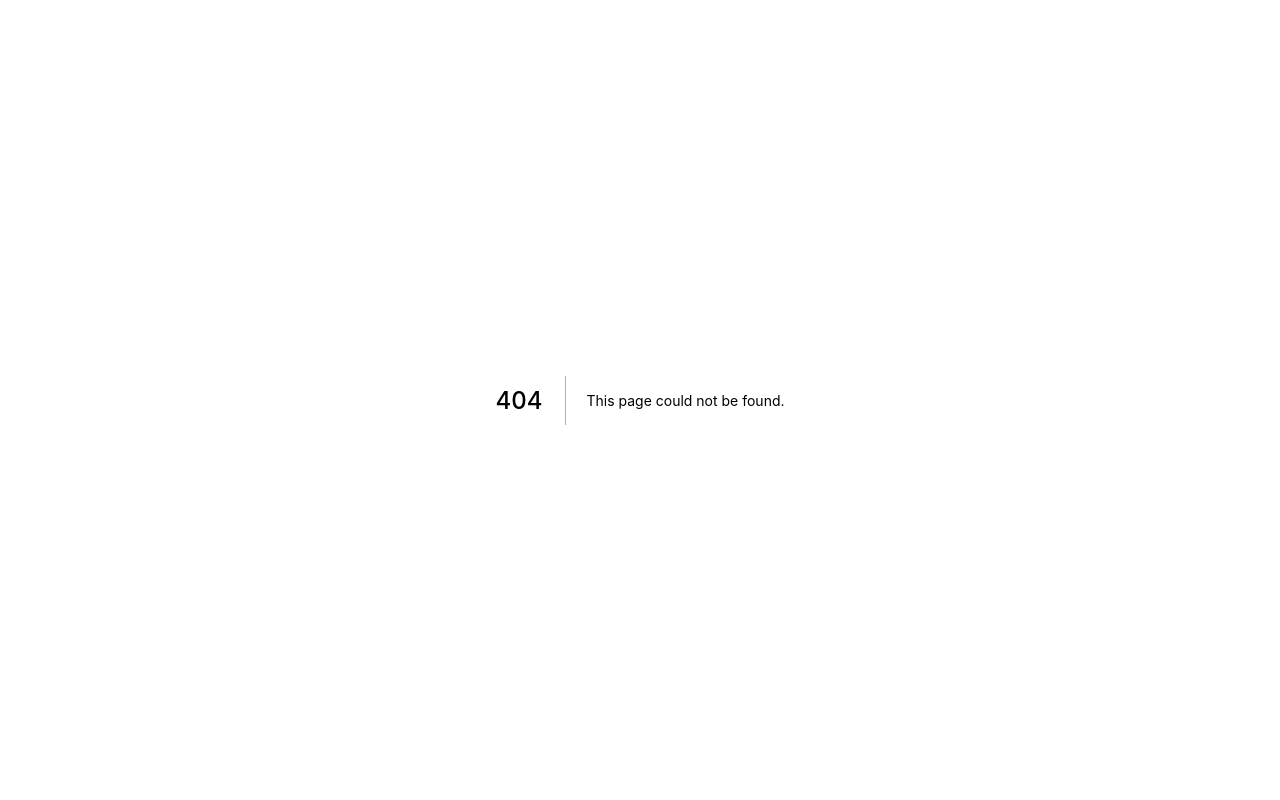
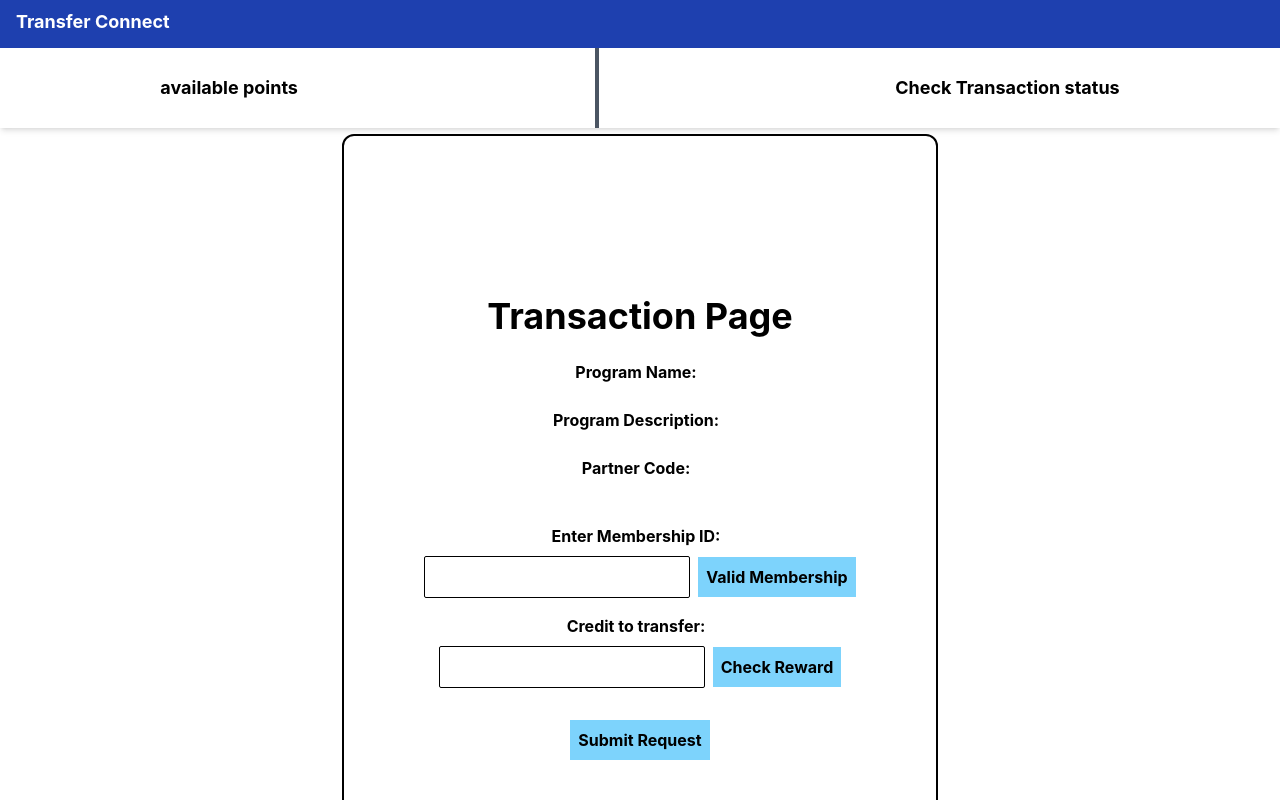
Before and after one commit to Stygian84/LoyaltyApp, a Next.js app in the folder app-ui/: page /transaction/1 in a window 1280 px wide. Before the commit this address had no page. Shown: the top 800 px of the page. Built offline with nearby package versions, Linux system fonts and the light colour scheme; no server answers.

Commit message:
integration and formatting

```diff
--- /dev/null
+++ b/app-ui/components/Nav.js
@@ -0,0 +1,41 @@
+import Link from "next/link";
+import axios from "axios";
+import { useSession } from "next-auth/react";
+import { useState, useEffect } from "react";
+export default function Nav() {
+  const [user, setUser] = useState({});
+
+  const { data: session } = useSession();
+  const getUser = async () => {
+    try {
+      if (session) {
+        const response = await axios.get(
+          `/getUserbyEmail/${session.user.email}`
+        );
+        setUser(response.data[0]);
+      }
+    } catch (error) {
+      console.log(error);
+      // console.log("err", error.response.data.error);
+    }
+  };
+  useEffect(() => {
+    getUser();
+  }, [session]);
+  return (
+    <nav className="flex h-20 items-centre px-3 justify-around shadow-md bg-white">
+      <div className=" text-lg font-bold text-black flex justify-center items-center">
+        {user?.credit_balance} available points
+      </div>
+
+      <div className=" w-1 h-20 bg-gray-600"> </div>
+      <div className="flex justify-center items-center">
+        <Link href="/status" className="  px-4  h-20">
+          <p className="text-lg font-bold cursor-pointer">
+            Check Transaction status
+          </p>
+        </Link>
+      </div>
+    </nav>
+  );
+}
--- a/app-ui/components/labelContent.js
+++ b/app-ui/components/labelContent.js
@@ -1,9 +1,9 @@
 const LabelContent = ({ title, children }) => {
   return (
-    <div className="flex flex-col justify-center items-center">
+    <div className="mb-4 flex flex-col justify-center items-center">
       {/* vertical align p tag  */}
 
-      <label className="mr-2 font-bold ">{title}:</label>
+      <label className="mr-2 mb-2 font-bold ">{title}:</label>
       {children}
     </div>
   );
--- a/app-ui/components/layout.js
+++ b/app-ui/components/layout.js
@@ -10,7 +10,7 @@ export default function Layout({ title, children }) {
   return (
     <>
       <Head>
-        <title>{title ? title + '-amazons' : "esc"}</title>
+        <title>{title + "-ESC"}</title>
         <meta name="description" content="ecommerce website" />
         <link rel="icon" href="/favicon.ico" />
       </Head>
@@ -18,16 +18,16 @@ export default function Layout({ title, children }) {
       <div className="flex min-h-screen flex-col justify-between">
         <header>
           <nav className="flex h-12 items-centre px-4 py-2 justify-between shadow-md bg-blue-800">
-            <Link href="/">
-
-              <a className="text-lg font-bold text-white">Transfer Rewards </a>
+            <Link href="/homepage">
+              <a className="text-lg font-bold text-white">Transfer Connect </a>
             </Link>
-
           </nav>
         </header>
 
-        <main className='my-auto  mt-0 '>{children}</main>
-        <footer className='flex  h-10 justify-center items-center shadow-inner'>Copyright © 2022 </footer>
+        <main className="my-auto  mt-0 ">{children}</main>
+        <footer className="flex  h-10 justify-center items-center shadow-inner">
+          Copyright © 2022{" "}
+        </footer>
       </div>
     </>
   );
--- a/app-ui/components/program.js
+++ b/app-ui/components/program.js
@@ -31,7 +31,7 @@ const Program = ({ program }) => {
                 <LabelContent title="Estimated Transfer Time">
                     <p className="">Up to {program.processing_time}</p>
                 </LabelContent>
-                <Link href={`/${program.id}`}>
+                <Link href={`/transaction/${program.id}`}>
                     <button className="mt-4 text-lg cursor-pointer bg-blue-300 rounded drop-shadow-sm px-4 ">
                         <p>Transfer credits</p>
                     </button>
--- a/app-ui/package.json
+++ b/app-ui/package.json
@@ -19,11 +19,11 @@
     "react-toastify": "^9.0.7"
   },
   "devDependencies": {
-    "autoprefixer": "^10.4.7",
+    "autoprefixer": "^10.4.8",
     "cypress": "^10.3.1",
     "eslint": "8.18.0",
     "eslint-config-next": "12.2.0",
     "postcss": "^8.4.14",
-    "tailwindcss": "^3.1.6"
+    "tailwindcss": "^3.1.7"
   }
 }
--- a/app-ui/pages/_app.js
+++ b/app-ui/pages/_app.js
@@ -1,13 +1,18 @@
-import { useState } from 'react'
-import '../styles/globals.css'
-import { SessionProvider } from "next-auth/react"
+import { useState } from "react";
+import "../styles/globals.css";
+import { SessionProvider } from "next-auth/react";
+import axios from "axios";
 
+function MyApp({ Component, pageProps: { session, ...pageProps } }) {
+  axios.defaults.baseURL = "http://localhost:8080";
 
-function MyApp({ Component, pageProps:{session, ...pageProps} }) {
+  const [user, setUser] = useState(null);
 
-  const [user, setUser]=useState(null)
-
-  return <SessionProvider session={session}><Component {...pageProps} user={user} setUser={setUser}/></SessionProvider>
+  return (
+    <SessionProvider session={session}>
+      <Component {...pageProps} user={user} setUser={setUser} />
+    </SessionProvider>
+  );
 }
 
-export default MyApp
+export default MyApp;
--- /dev/null
+++ b/app-ui/pages/homepage.js
@@ -0,0 +1,37 @@
+import Program from "../components/program";
+import Layout from "../components/layout";
+import Nav from "../components/Nav";
+const axios = require("axios").default;
+import { useEffect, useState } from "react";
+import { useRouter } from "next/router";
+
+export default function Home() {
+  const [prog, setProg] = useState([]);
+  const router = useRouter();
+
+  //runs the function once when the page is loaded
+
+  const displayProgram = async () => {
+    const response1 = await axios.get("/loyalty");
+    setProg(response1.data);
+  };
+
+  useEffect(() => {
+    if (router.isReady) {
+      displayProgram();
+    }
+  }, [router.isReady]);
+
+  return (
+    <Layout title={`Home Page `}>
+      <Nav />
+      <h1 className="px-4 h-12 text-lg font-bold mt-10">Offers</h1>
+      <div className="grid grid-cols-1 gap-6 md:grid-cols-2 lg:grid-cols-3 px-4">
+        {prog.map((program) => (
+          <Program program={program} key={program.id}></Program>
+        ))}
+      </div>
+      <hr className="w-full my-5"></hr>
+    </Layout>
+  );
+}
--- a/app-ui/pages/homepage/[currUser].js
+++ /dev/null
@@ -1,76 +0,0 @@
-import Program from "../../components/program";
-import Layout from "../../components/layout";
-
-import Link from "next/dist/client/link";
-const axios = require("axios").default;
-import { useEffect, useState } from "react";
-import { useSession } from "next-auth/react";
-import { useRouter } from "next/router";
-
-export default function Home() {
-  const { data: session } = useSession();
-
-  const [prog, setProg] = useState([]);
-  const [user, setUser] = useState({});
-  const router = useRouter();
-  const { query } = useRouter();
-  const { currUser } = query;
-
-  axios.defaults.baseURL = "http://localhost:8080";
-
-  //runs the function once when the page is loaded
-  const getUser = async () => {
-    try {
-      const response = await axios.get(`/getUserbyUsername/${currUser}`);
-      setUser(response.data);
-    } catch (error) {
-      console.log("err", error.response.data.error);
-    }
-  };
-
-  const displayProgram = async () => {
-    //router.push('/validate')
-    // const response = await axios.post('/loyalty',data={
-    //     "programId":6,
-    //     "stringToTest":"1005610"
-    // })
-
-    const response1 = await axios.get("/loyalty");
-    setProg(response1.data);
-    console.log(response1.data);
-  };
-
-  useEffect(() => {
-    if (router.isReady) {
-      getUser();
-
-      displayProgram();
-    }
-  }, [router.isReady]);
-
-  return (
-    <Layout>
-      <header>
-        <nav className="flex h-20 items-centre px-3 justify-between shadow-md bg-white">
-          <Link href="/">
-            <a className=" text-lg font-bold text-black ml-10 mt-5">
-              {user.credit_balance} available points
-            </a>
-          </Link>
-
-          <div className="absolute ml-300   w-1 h-20 bg-gray-600"></div>
-          <button className="absolute ml-300  px-4  h-20">
-            Check Transaction status{" "}
-          </button>
-        </nav>
-      </header>
-      <h1 className="px-4 h-12 text-lg font-bold">Offers</h1>
-      <div className="grid grid-cols-1 gap-6 md:grid-cols-3 lg:grid-cols px-4">
-        {prog.map((program) => (
-          <Program program={program} key={program.id}></Program>
-        ))}
-      </div>
-      <hr className="w-full my-5"></hr>
-    </Layout>
-  );
-}
--- a/app-ui/pages/index.js
+++ b/app-ui/pages/index.js
@@ -1,13 +1,12 @@
-import React, { useEffect, useState } from 'react';
-import { signIn, useSession, signOut } from 'next-auth/react';
-import { useForm } from 'react-hook-form';
-import Layout from '../components/layout';
+import React, { useEffect, useState } from "react";
+import { signIn, useSession, signOut } from "next-auth/react";
+import { useForm } from "react-hook-form";
+import Layout from "../components/layout";
 
-import { toast } from 'react-toastify';
-import { useRouter } from 'next/router';
+import { toast } from "react-toastify";
+import { useRouter } from "next/router";
 
 export default function LoginScreen() {
-
   const { data: session } = useSession();
 
   const router = useRouter();
@@ -15,40 +14,31 @@ export default function LoginScreen() {
   const [username, setUsername] = useState();
   const [password, setPassword] = useState();
 
-  const {
-    handleSubmit,
-
-  } = useForm();
+  const { handleSubmit } = useForm();
 
   useEffect(() => {
     // if (session?.user) {
     //   router.push(redirect || '/');
     //   console.log(session)
     // }
-    console.log(session)
-
+    console.log(session);
   }, [router, session, redirect]);
 
   const submitHandler = async () => {
     try {
-      console.log(username)
-      const result = await signIn('credentials', {
+      console.log(username);
+      const result = await signIn("credentials", {
         redirect: false,
         username,
         password,
       });
 
-      console.log('result: ' + result.error)
-
       if (result == null) {
         toast.error("result.error");
-      }
-      else if (result.error) {
+      } else if (result.error) {
         toast.error(result.error);
-      }
-
-      else {
-        router.push('/homepage/' + username);
+      } else {
+        router.push("/homepage/" + username);
       }
     } catch (err) {
       toast.error(err);
@@ -56,52 +46,50 @@ export default function LoginScreen() {
   };
 
   if (session) {
-
-
     return (
       <>
         Signed in as {session.user.name} <br />
         <button onClick={() => signOut()}>Sign out</button>
       </>
-    )
-
-
-
-  }
-
-  else {
+    );
+  } else {
     return (
-      <Layout title='login'>
-        <form className='mx-auto max-w-screen-md' onSubmit={handleSubmit(submitHandler)}>
-          <h1 className='mb-4 text-xl'>Login</h1>
-          <div className='mb-4'>
-            <label htmlFor='username'>Username</label>
+      <Layout title="Login">
+        <form
+          className="m-auto h-full max-w-screen-md"
+          onSubmit={handleSubmit(submitHandler)}
+        >
+          <h1 className="mb-4 text-xl">Login</h1>
+          <div className="mb-4">
+            <label htmlFor="username">Username</label>
             <input
-              className='w-full' id='username' autoFocus onChange={(e) => {
+              className="w-full"
+              id="username"
+              autoFocus
+              onChange={(e) => {
                 setUsername(e.target.value);
-              }}>
-
-            </input>
-
-
+              }}
+            ></input>
           </div>
-          <div className='mb-4'>
-            <label htmlFor='password'>Password</label>
-            <input type='password'
-
-              className='w-full' id='password' autoFocus onChange={(e) => {
+          <div className="mb-4">
+            <label htmlFor="password">Password</label>
+            <input
+              type="password"
+              className="w-full"
+              id="password"
+              autoFocus
+              onChange={(e) => {
                 setPassword(e.target.value);
-              }}></input>
-
-
+              }}
+            ></input>
           </div>
-          <div className='mb-4'>
-            <button className='primary-button'>Login</button>
+          <div className="flex justify-center mb-4">
+            <button className="font-bold w-auto rounded-xl h-auto bg-sky-300 py-2 px-6 mt-4">
+              Login
+            </button>
           </div>
-
         </form>
       </Layout>
-    )
+    );
   }
-
 }
--- /dev/null
+++ b/app-ui/pages/status.js
@@ -0,0 +1,51 @@
+import axios from "axios";
+import { useState, useEffect } from "react";
+import Layout from "../components/layout";
+import Status from "../components/status";
+import { useSession } from "next-auth/react";
+
+export default function TransactionStatus() {
+    const [statuses, setStatuses] = useState([]);
+    const [user, setUser] = useState({});
+
+    const { data: session } = useSession();
+    const getUser = async () => {
+        try {
+            if (session) {
+                const response = await axios.get(
+                    `/getUserbyEmail/${session.user.email}`
+                );
+                const response1 = await axios.get(
+                    `/transaction_status/${response.data[0].id}`
+                );
+                setStatuses(response1.data);
+            }
+        } catch (error) {
+            console.log(error);
+            // console.log("err", error.response.data.error);
+        }
+    };
+    useEffect(() => {
+        getUser();
+    }, [session]);
+
+    return (
+        <Layout title={"Transaction Status"}>
+            <header>
+                <div>
+                    <p className="text-lg font-bold text-black ml-10 mt-5">
+                        Transaction Status
+                    </p>
+                </div>
+            </header>
+            <div className="grid-cols-1 gap-3 md:grid-cols-4 lg:grid-cols">
+                {statuses.map((status) => (
+                    <Status
+                        status={status}
+                        key={status.credit_request_id}
+                    ></Status>
+                ))}
+            </div>
+        </Layout>
+    );
+}
--- a/app-ui/pages/[pid].js
+++ b/app-ui/pages/transaction/[pid].js
@@ -1,22 +1,11 @@
 import axios from "axios";
 import { useSession } from "next-auth/react";
 import { useRouter } from "next/router";
-import Layout from "../components/layout";
-import LabelContent from "../components/labelContent";
+import Layout from "../../components/layout";
+import LabelContent from "../../components/labelContent";
+import Nav from "../../components/Nav";
 import { useEffect, useState } from "react";
 
-// export async function getStaticProps(context) {
-//   const programid = context.params.pid;
-//   try {
-//     const response = await axios.get(`/loyalty${programid}`);
-//   } catch (error) {
-//     console.log("Error", error);
-//   }
-//
-//   return {
-//     props: {},
-//   };
-// }
 axios.defaults.baseURL = "http://localhost:8080";
 
 const ProgramSection = ({ program }) => {
@@ -53,6 +42,7 @@ const Transaction = () => {
   const [creditToUse, setCreditToUse] = useState(0);
   const [rewardExpected, setRewardExpected] = useState(0);
   const [membershipID, setMembershipID] = useState(0);
+  const [membershipValidMessage, setMembershipValidMessage] = useState(null);
   const [referenceDoc, setReferenceDoc] = useState(null);
   const [errorResponse, setErrorResponse] = useState(null);
   const [user, setUser] = useState([]);
@@ -70,7 +60,6 @@ const Transaction = () => {
 
   const getUser = async () => {
     try {
-      console.log("session", session);
       const response = await axios.get(
         `/getUserbyEmail/${session?.user.email}`
       );
@@ -102,6 +91,26 @@ const Transaction = () => {
       setErrorResponse(error.response.data.error);
     }
   };
+  const validateMembership = async () => {
+    try {
+      const data = {
+        programId: program.id,
+        stringToTest: membershipID,
+      };
+      const response = await axios.post(
+        "/loyalty/validateMembership",
+        (data = data)
+      );
+      setMembershipValidMessage(
+        `Membership ID is ${response.data.valid ? "valid" : "not valid"}`
+      );
+      setErrorResponse(null);
+    } catch (err) {
+      setErrorResponse(
+        "Please enter the right membership id and the amount of credit to transfer"
+      );
+    }
+  };
   const checkReward = async () => {
     if (user.credit_balance < creditToUse) {
       setRewardExpected(0);
@@ -116,45 +125,69 @@ const Transaction = () => {
         const response = await axios.post("/checkReward", (data = data));
 
         setRewardExpected(response.data.Amount);
+        setErrorResponse(null);
       } catch (error) {
+        setErrorResponse(
+          "Please enter the right membership id and the amount of credit to transfer"
+        );
         console.log("err", error);
       }
     }
   };
 
   return (
-    <Layout>
+    <Layout title={"Transaction"}>
+      <Nav />
       <div className="flex items-center justify-center max-w-7xl m-auto min-h-screen">
         <div className="flex flex-col items-center justify-center border-2 rounded-xl px-20 py-40 border-black">
           <h1 className="font-bold text-4xl mb-6">Transaction Page</h1>
 
           <ProgramSection program={program} />
-          <div className="mr-30">
-            <label className="mr-2">Enter Membership ID: </label>
+          <LabelContent title={"Enter Membership ID"}>
+            <div>
+              {" "}
               <input
-              className="border-black border-2 rounded-sm mb-5 "
+                className="border-black border-1 rounded-sm  "
                 onChange={(e) => {
                   setMembershipID(e.target.value);
                 }}
               />
+              <button
+                className="ml-2 font-bold w-auto h-auto bg-sky-300 p-2 "
+                onClick={validateMembership}
+              >
+                Valid Membership
+              </button>
+              {membershipValidMessage && (
+                <p className="text-red-500 font-2xl text-center">
+                  {membershipValidMessage}
+                </p>
+              )}
             </div>
-
+          </LabelContent>
+          <LabelContent title={"Credit to transfer"}>
             <div>
-            <label className="mr-2">credit to transfer:</label>
+              {" "}
               <input
                 type="number"
-              className="border-black border-2 rounded-sm"
+                className="border-black border-1 rounded-sm"
                 onChange={(e) => {
                   setCreditToUse(e.target.value);
                 }}
               />
               <button
-              className="font-bold w-auto h-auto bg-sky-300 p-2 mt-4"
+                className="ml-2 font-bold w-auto h-auto bg-sky-300 p-2 "
                 onClick={checkReward}
               >
                 Check Reward
               </button>
             </div>
+          </LabelContent>
+
+          {errorResponse && (
+            <p className="text-red-500 font-2xl text-center">{errorResponse}</p>
+          )}
+
           {rewardExpected != 0 && (
             <p className="text-red-500 font-2xl">
               your reward expected is: {rewardExpected}
@@ -167,7 +200,6 @@ const Transaction = () => {
             Submit Request
           </button>
           {referenceDoc && <RenderCreditRequest referenceDoc={referenceDoc} />}
-          <p>{errorResponse}</p>
         </div>
       </div>
     </Layout>
--- a/app-ui/pages/transaction_status.js
+++ /dev/null
@@ -1,41 +0,0 @@
- import axios from "axios";
- import { useRouter } from "next/router";
- import { useState, useEffect } from "react";
- import Layout from "../components/layout";
- import Link from 'next/dist/client/link';
- import Status from "../components/status";
-
- export default function TransactionStatus(){
-    const [statuses, setStatuses] = useState([]);
-    useEffect(() => {
-        getStatuses();
-    }, []);
-    axios.defaults.baseURL = "http://localhost:8080";
-    const userID = 41;
-    console.log(userID);
-    const getStatuses = async () => {
-        try{
-            const response = await axios.get(`/transaction_status/${userID}`);
-            console.log(response.data);
-            setStatuses(response.data);
-        }
-        catch (error){
-            console.log("Error", error);
-        }
-    };
-
-    return(
-        <Layout>
-            <header>
-                <div>
-                    <p className="text-lg font-bold text-black ml-10 mt-5">Transaction Status</p>
-                </div>
-            </header>
-            <div className="grid-cols-1 gap-3 md:grid-cols-4 lg:grid-cols">
-                {statuses.map((status) => (
-                    <Status status={status} key={status.credit_request_id}></Status>
-                ))}
-            </div>
-        </Layout>
-    )
- }
```
Also changed, not shown: 2 other files (tests, documents, lock files or other folders). Lines whose indentation alone changed are shown as unchanged.
